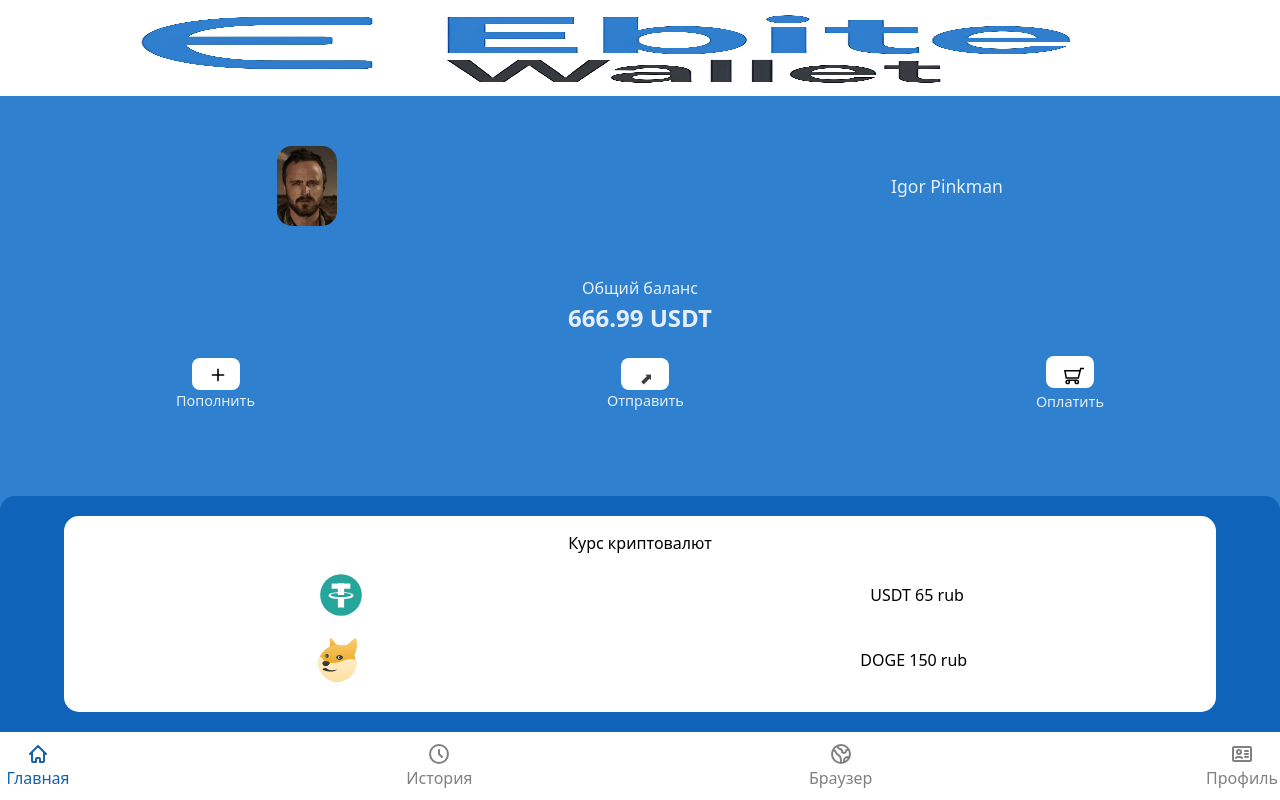
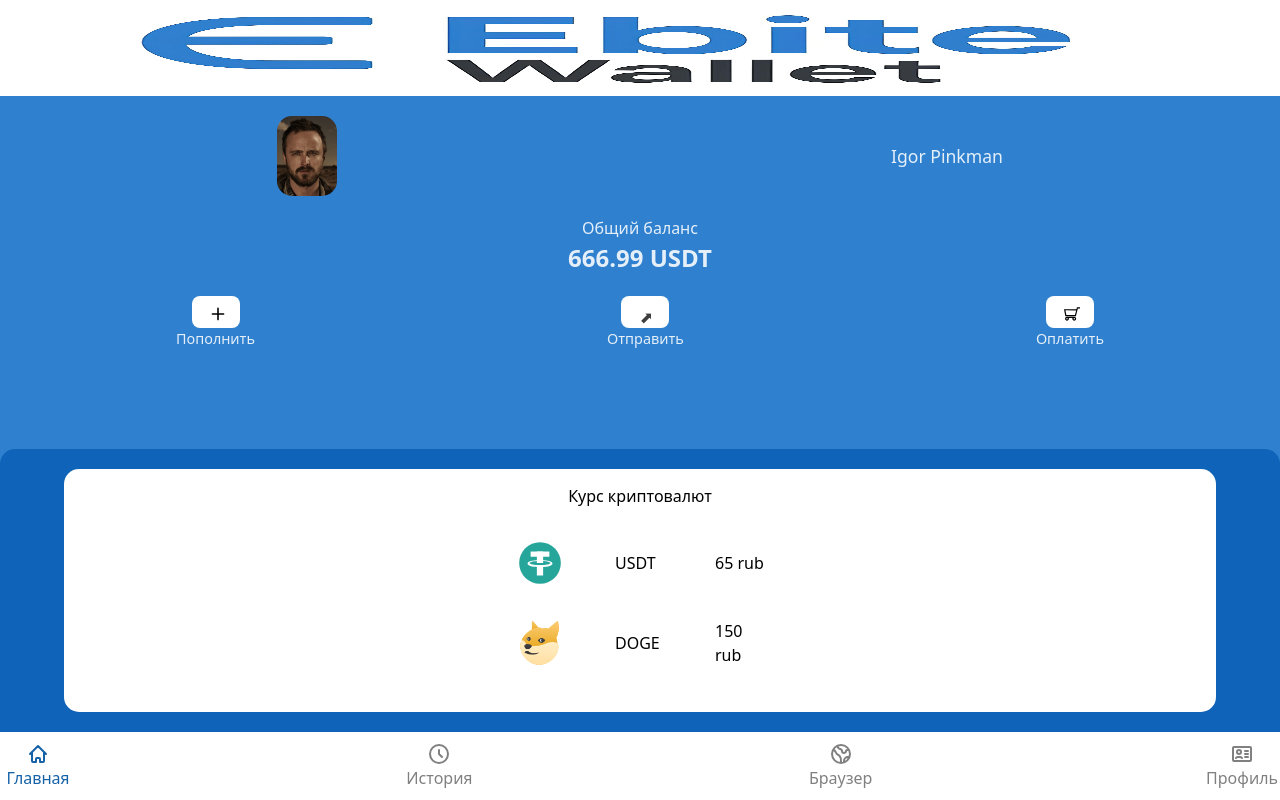
Before and after one commit to PavelScript/EbiteWallet, a React (Vite) app: page / in a window 1280 px wide. Built offline with nearby package versions, Linux system fonts and the light colour scheme.

Commit message:
Made some adjustments for smaller screen sizes pt. 2

```diff
--- a/src/components/CurrencyInfo/CurrencyInfo.module.scss
+++ b/src/components/CurrencyInfo/CurrencyInfo.module.scss
@@ -25,17 +25,22 @@
         }
 
         .currencyList {
-
+            display:flex;
+            flex-direction: column;
+            align-items: center;
 
 
 
 
             .usdt {
-                margin-top: 15px;
-                display: flex;
-                flex-direction: row;
+
+                margin-top: 30px;
+                display: grid;
+                grid-template-columns: 50px 50px 50px;
+                width:250px;
                 align-items: center;
-                justify-content: space-around;
+                justify-content: start;
+                gap:50px;
 
                 img {
                     width: 50px;
@@ -43,7 +48,6 @@
 
                 p {
                     color: black;
-                    text-align: center;
                 }
             }
         }
--- a/src/components/CurrencyInfo/CurrencyInfo.tsx
+++ b/src/components/CurrencyInfo/CurrencyInfo.tsx
@@ -9,10 +9,10 @@ const CurrencyInfo = () => {
         <span className={styles.mainText}>Курс криптовалют</span>
         <div className={styles.currencyList}>
           <div className={styles.usdt}>
-            <img src={usdtIcon} alt="USDT" /> <p>USDT 65 rub</p>
+            <img src={usdtIcon} alt="USDT" /> <p>USDT </p><p>65 rub</p>
           </div>
           <div className={styles.usdt}>
-            <img src={doge} alt="doge" /> <p>DOGE 150 rub</p>
+            <img src={doge} alt="doge" /> <p>DOGE </p><p>150 rub</p>
           </div>
         </div>
       </div>
--- a/src/components/WalletBalanceInfo/WalletBalanceInfo.module.scss
+++ b/src/components/WalletBalanceInfo/WalletBalanceInfo.module.scss
@@ -63,19 +63,30 @@
             font-size: 1.2rem;
         }
 
-        .plusButton {
-            text-align: center;
-        }
+
+            .plusIcon {
+                text-align: center;
+                width: 16px;
+                height:16px;
+            }
+
+            .shoppingCart {
+                text-align: center;
+                width: 16px;
+                height:16px;
+            }
+
 
     }
 }
 
-@media (max-height:880px) {
+@media (max-height:800px) {
     .balanceInfoWrapper {
+        padding-top: 20px;
 
         .totalMoney {
 
-
+            padding-top: 20px;
 
             .moneyValue {
 
@@ -113,7 +124,7 @@
             text-align: center;
             justify-content: space-around;
             align-items: center;
-            margin-bottom: 100px;
+            margin-bottom: 40px;
             font-size: 0.9rem;
 
             button {
@@ -125,8 +136,16 @@
                 font-size: 1rem;
             }
 
-            .plusButton {
+            .plusIcon {
                 text-align: center;
+                width: 16px;
+                height:16px;
+            }
+
+            .shoppingCart {
+                text-align: center;
+                width: 16px;
+                height:16px;
             }
 
         }
--- a/src/components/WalletBalanceInfo/WalletBalanceInfo.tsx
+++ b/src/components/WalletBalanceInfo/WalletBalanceInfo.tsx
@@ -14,7 +14,7 @@ const WalletBalanceInfo = () => {
       <div className={styles.buttons}>
         <div>
           <button className={styles.button}>
-            <img src="/plusIcon.svg" alt="Add" width="16" height="16" />
+            <img className={styles.plusIcon} src="/plusIcon.svg" alt="Add"  />
           </button>
           <p>Пополнить</p>
         </div>
@@ -26,7 +26,7 @@ const WalletBalanceInfo = () => {
         </div>
         <div>
           <button className={styles.button}>
-            <img src="/shoppingCart.svg" alt="Add" width="20" height="20" />{" "}
+            <img className={styles.shoppingCart} src="/shoppingCart.svg" alt="Add" />{" "}
           </button>
           <p>Оплатить</p>
         </div>
```
